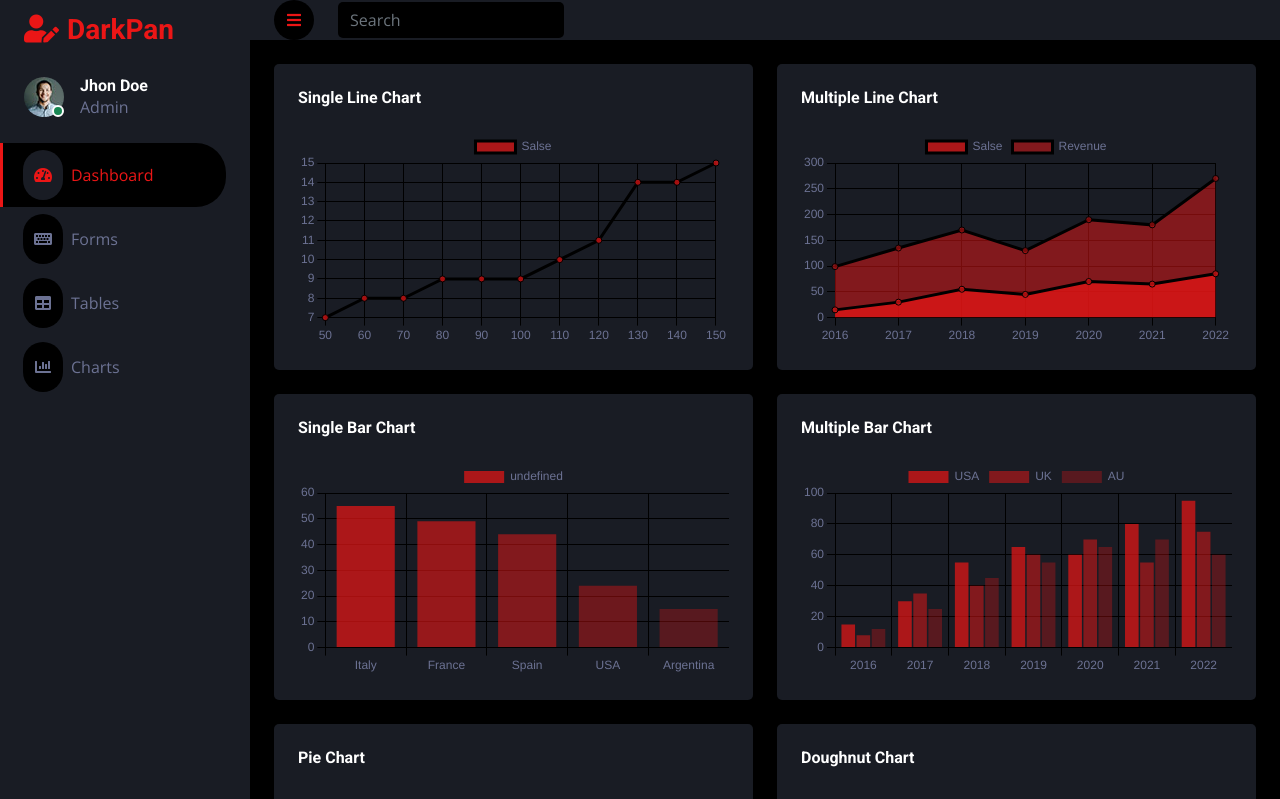
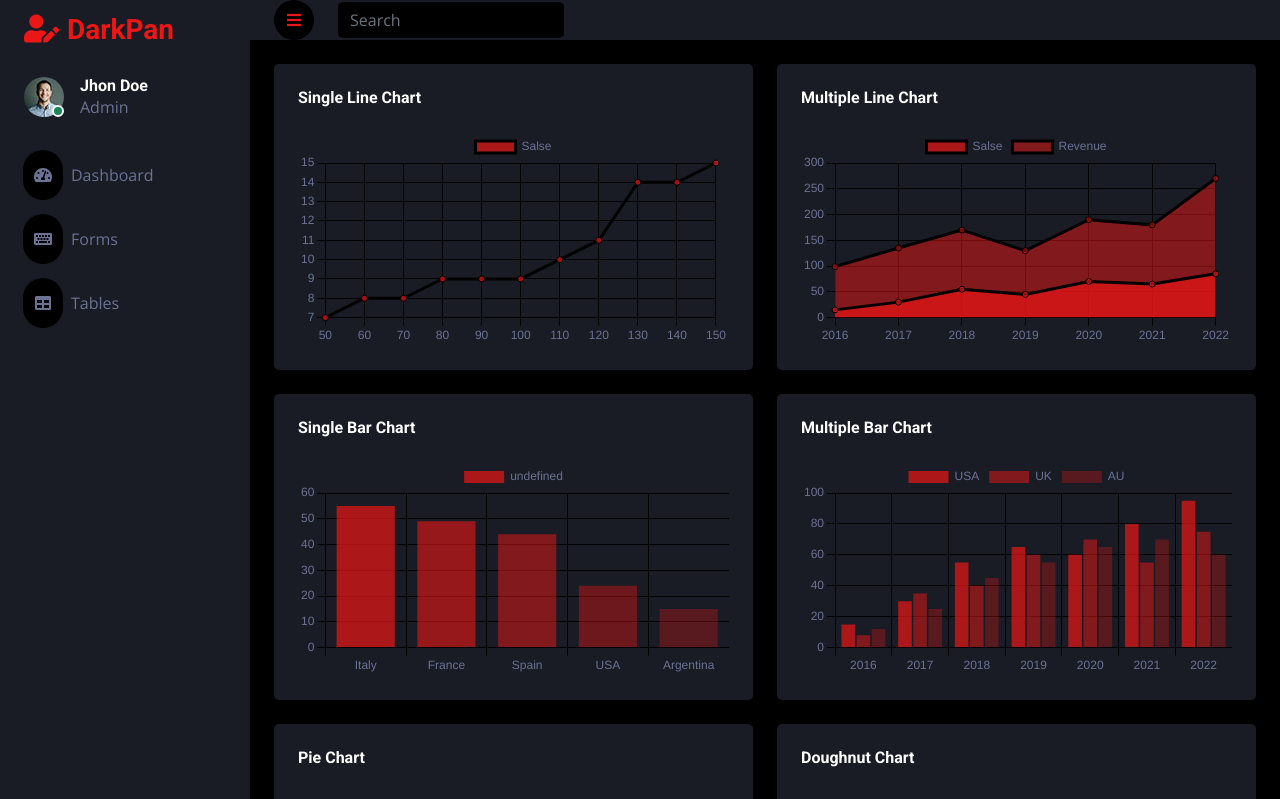
Before and after one commit to 481n4y4/Kelompok1-TA, a PHP site: page /chart.php in a window 1280 px wide. Shown: the top 799 px of the page. Run offline with PHP 8.4, Linux system fonts and the light colour scheme; some libraries are stand-ins or nearby versions.

Commit message:
menghapus chart dan active

```diff
--- a/layout/header.php
+++ b/layout/header.php
@@ -59,10 +59,9 @@
                     </div>
                 </div>
                 <div class="navbar-nav w-100">
-                    <a href="index.php" class="nav-item nav-link active"><i class="fa fa-tachometer-alt me-2"></i>Dashboard</a>
+                    <a href="index.php" class="nav-item nav-link"><i class="fa fa-tachometer-alt me-2"></i>Dashboard</a>
                     <a href="form.php" class="nav-item nav-link"><i class="fa fa-keyboard me-2"></i>Forms</a>
                     <a href="table.php" class="nav-item nav-link"><i class="fa fa-table me-2"></i>Tables</a>
-                    <a href="chart.php" class="nav-item nav-link"><i class="fa fa-chart-bar me-2"></i>Charts</a>
                 </div>
             </nav>
         </div>
```
